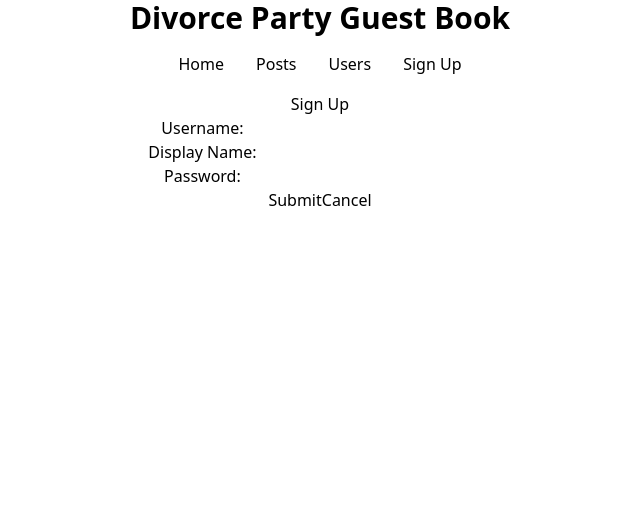
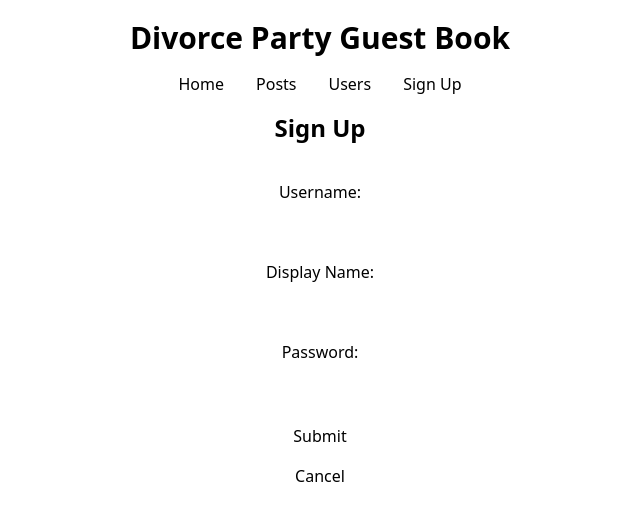
Before and after one commit to FrankieSlinn/divorce-party, a React (Create React App) app in the folder front-end/: page /users/create in a window 1280 px wide. Shown: the top 520 px of the page, without its empty margins (320-960 px from the left). Built offline with nearby package versions, Linux system fonts and the light colour scheme; no server answers.

Commit message:
tailwind for new user form

```diff
--- a/front-end/src/Components/NavBar/NavBar.js
+++ b/front-end/src/Components/NavBar/NavBar.js
@@ -5,7 +5,7 @@ export default function NavBar() {
 
   return (
     <div className='text-[black]content-center'>
-        <h1 className='text-center text-3xl font-bold text-[black]'>Divorce Party Guest Book</h1>
+        <h1 className='text-center text-3xl font-bold text-[black] pt-5'>Divorce Party Guest Book</h1>
         <ul className='flex items-center text-center justify-center	'>
             <li className='p-4'><Link to='/'>Home</Link></li>
             <li className='p-4'><Link to='/posts'>Posts</Link></li>
--- a/front-end/src/Components/Posts/Post.js
+++ b/front-end/src/Components/Posts/Post.js
@@ -4,9 +4,9 @@ export default function Post(props) {
     return (
 
         <div>
-           <div>
-             <h2>{props.title}</h2>
-             <p>{props.content}</p>
+           <div className='p-4'>
+             <h2 className='font-bold text-lg'>{props.title}</h2>
+             <p className='text-justify'>{props.content}</p>
 
            </div>
        </div>
--- a/front-end/src/Components/Users/NewUserForm.js
+++ b/front-end/src/Components/Users/NewUserForm.js
@@ -47,18 +47,19 @@ async function handleFormSubmit(e) {
 
 
   return (
-    <div className='form-div'>
+    <div>
         <form onSubmit={handleFormSubmit}>
-            <h1>Sign Up</h1>
-            <ul>
-                <li>Username: <input name='username' onChange={handleFormChange}></input></li>
-                <li>Display Name: <input name='name' onChange={handleFormChange}></input></li>
-                <li>Password: <input name='password' type='password' onChange={handleFormChange}></input></li>
+            <h1 className='text-2xl font-bold pb-8'>Sign Up</h1>
+            <ul className='flex flex-col'>
+                <li className='py-1'><label>Username:</label></li>
+                <li className='py-2'><input className='px-2 py-1' name='username' onChange={handleFormChange}></input></li>
+                <li className='py-1'><label>Display Name:</label></li>
+                <li className='py-2'><input className='px-2 py-1' name='name' onChange={handleFormChange}></input></li>
+                <li className='py-1'><label>Password:</label></li>
+                <li className='py-2'><input className='px-2 py-1' name='password' type='password' onChange={handleFormChange}></input></li>
+                <li className='py-2'><button type="submit">Submit</button></li>
+                <li className='py-2'> <button type="button" onClick={handleCancel}>Cancel</button></li>
             </ul>
-            <div className='form-btns'>
-                <button type="submit">Submit</button>
-                <button type="button" onClick={handleCancel}>Cancel</button>
-            </div>
         </form>
     </div>
   )
--- a/front-end/src/Components/Users/ShowUser.js
+++ b/front-end/src/Components/Users/ShowUser.js
@@ -25,17 +25,13 @@ export default function ShowUser() {
     }
 
   return (
-    <div>
+    <div className='px-10 pb-5 pt-4'>
+        <h2 className='text-2xl font-bold'>{user.name}</h2>
+        <h2 className='text-xl pb-5'>{user.username}</h2>
         <div>
-            <div>
-            <h2>{user.name}</h2>
-            <h2>{user.username}</h2>
-            <h2>Posts:</h2>
-                {display}
-            </div>
-
+            <h2 className='text-2xl font-bold'>Posts:</h2>
+            {display}
         </div>
-
     </div>
   )
 }
--- a/front-end/src/Components/Users/User.js
+++ b/front-end/src/Components/Users/User.js
@@ -12,7 +12,6 @@ export default function User(props) {
   return (
         <div className='hover:cursor-pointer' onClick={handleClick}>
           <h2>{props.name}</h2>
-          <h2>{props.username}</h2>
         </div>
 
   )
--- a/front-end/src/Components/Users/Users.js
+++ b/front-end/src/Components/Users/Users.js
@@ -22,7 +22,7 @@ export default function Users(props) {
 
   return (
     <div>
-        <h1>Users</h1>
+        <h1 className='font-bold text-2xl pb-4'>Users</h1>
         {allUsers}
 
     </div>
```
